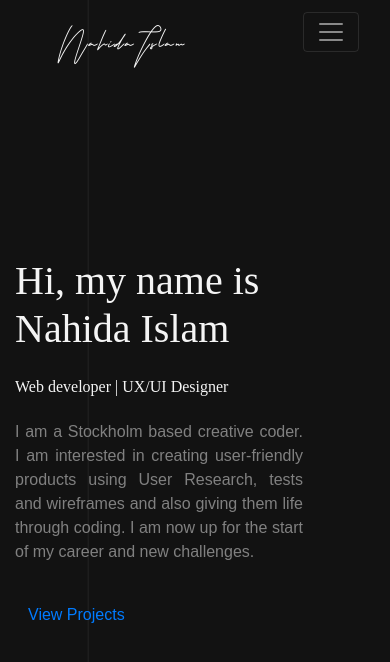
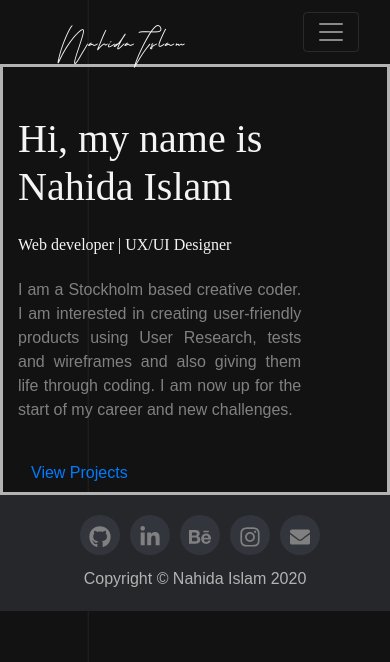
Before and after one commit to nahidaislam/Personal-website, a Gatsby site: page / in a window 390 px wide. Built offline with nearby package versions, Linux system fonts and the light colour scheme; Gatsby itself is replaced by a stand-in of ours; a web font is replaced by a local one.

Commit message:
footer added

```diff
--- a/src/components/About/About.js
+++ b/src/components/About/About.js
@@ -45,7 +45,7 @@ const About = () => {
     const thirdPara = secondPara.nextSibling
     const fourthPara = thirdPara.nextSibling
 
-    tl.from(profile, 1, { y: 1280, ease: Power3.easeOut }, "start").from(
+    tl.from(profile, 1, { ease: Power3.easeOut }, "start").from(
       profile.firstElementChild,
       2,
       { scale: 1.6, ease: Power3.easeOut },
--- a/src/components/Elements/Footer/Footer.css
+++ b/src/components/Elements/Footer/Footer.css
@@ -1,23 +1,50 @@
-.site-logo img {
-  max-width: 350px;
-  max-height: 40px;
+.site-footer {
+  background-color: #26272b;
+  padding: 20px 0 20px;
+  line-height: 24px;
+  color: #737373;
+  visibility: hidden;
 }
 
-footer.footer-area {
-  padding: 5rem 0;
-  /* background: url(../img/footer-bg.png) no-repeat; */
+.site-footer .footer-socials a {
+  width: 40px;
+  height: 40px;
+  line-height: 35px;
+  margin-left: 10px;
+  margin-right: 0;
+  border-radius: 100%;
+  background-color: #33353d;
+}
+.copyright-text {
+  margin: 0;
 }
 
-footer.footer-area .social h5 {
-  font: normal 500 23px/10px var(--pt-serif);
+.footer-socials {
+  padding-left: 0;
+  margin-bottom: 0;
+  list-style: none;
+}
+.footer-socials li {
+  display: inline-block;
+  margin-bottom: 4px;
 }
 
-footer.footer-area .social a > i {
-  font-size: 22px;
-  padding: 2rem;
-  color: var(--border-color);
+.footer-socials a {
+  color: #818a91;
+  font-size: 16px;
+  display: inline-block;
+  line-height: 44px;
+  width: 44px;
+  height: 44px;
+  text-align: center;
+  margin-right: 8px;
+  border-radius: 100%;
+  -webkit-transition: all 0.2s linear;
+  -o-transition: all 0.2s linear;
+  transition: all 0.2s linear;
 }
-
-footer.footer-area .social a:hover > i {
-  color: var(--primary-color);
+@media (max-width: 1180px) {
+  .site-footer {
+    visibility: visible !important;
+  }
 }
--- a/src/components/Elements/Footer/Footer.js
+++ b/src/components/Elements/Footer/Footer.js
@@ -2,41 +2,55 @@
 import "./Footer.css"
 
 import React from "react"
-// import { FaBehance, FaGithub, FaInstagram, FaLinkedinIn } from "react-icons/fa"
+import { Container, Row } from "react-bootstrap"
+import {
+  FaBehance,
+  FaGithub,
+  FaInstagram,
+  FaLinkedinIn,
+  FaEnvelope,
+} from "react-icons/fa"
 
 const Footer = () => {
   return (
-    <div className="footer">
-      <footer class="footer-area">
-        {/* <div class="container">
-          <div class="site-logo text-center py-4">
-            <a href="#">
-              <img src="./images/logo.png" alt="logo" />
-            </a>
+    <footer className="site-footer">
+      <Container>
+        <Row className="justify-content-center">
+          <div>
+            <ul className="footer-socials">
+              <li>
+                <a href="https://github.com/nahidaislam">
+                  <FaGithub className="social-media-fill" size="22px" />
+                </a>
+              </li>
+              <li>
+                <a href="https://www.linkedin.com/in/nahida-islam/">
+                  <FaLinkedinIn className="social-media-fill" size="22px" />
+                </a>
+              </li>
+              <li>
+                <a href="https://www.behance.net/itsnahida ">
+                  <FaBehance className="social-media-fill" size="22px" />
+                </a>
+              </li>
+              <li>
+                <a href="https://www.instagram.com/its.nahida/">
+                  <FaInstagram className="social-media-fill" size="22px" />
+                </a>
+              </li>
+              <li>
+                <a href="mailto:nahida_1994@hotmail.com">
+                  <FaEnvelope className="social-media-fill" size="20px" />
+                </a>
+              </li>
+            </ul>
           </div>
-          <div class="social text-center">
-            <h5 class="text-uppercase">Follow me</h5>
-            <a href="#">
-              <i class="fab fa-facebook"></i>
-            </a>
-            <a href="#">
-              <i class="fab fa-instagram"></i>
-            </a>
-            <a href="#">
-              <i class="fab fa-youtube"></i>
-            </a>
-            <a href="#">
-              <i class="fab fa-twitter"></i>
-            </a>
-          </div>
-          <div class="copyrights text-center">
-            <p class="para">
-              Copyright ©2020 All rights reserved | Nahida Islam
-            </p>
-          </div>
-        </div> */}
-      </footer>
-    </div>
+        </Row>
+        <Row className="justify-content-center pt-2">
+          <p className="copyright-text">Copyright &copy; Nahida Islam 2020</p>
+        </Row>
+      </Container>
+    </footer>
   )
 }
 
--- a/src/components/Home/Home.css
+++ b/src/components/Home/Home.css
@@ -2,6 +2,7 @@
   visibility: hidden;
   width: 100%;
   height: auto;
+  border-style: solid;
 }
 .intro {
   position: absolute;
@@ -37,38 +38,12 @@
   height: auto;
 }
 
-.ring,
-.illustration {
-  position: absolute;
-  z-index: 2;
-}
-
-.ring {
-  opacity: 0.7;
-}
-
 .illustration {
   filter: saturate(1.2);
 }
 .illustration p {
   font-size: 10px;
   color: var(--inactive-color);
-}
-
-.ringOne img {
-  animation: rotateFirstRing 2s linear infinite;
-}
-
-.ringTwo img {
-  animation: rotateFirstRing 8s linear infinite;
-}
-@keyframes rotateFirstRing {
-  from {
-    transform: rotate(0deg);
-  }
-  to {
-    transform: rotate(360deg);
-  }
 }
 
 @media (max-width: 990px) {
--- a/src/components/Home/Home.js
+++ b/src/components/Home/Home.js
@@ -52,8 +52,8 @@ const Home = () => {
 
   return (
     <section className="home" ref={el => (home = el)}>
-      <Container className="intro">
-        <Row md={12}>
+      <Container>
+        <Row md={12} className="">
           <Col md={8} ref={el => (content = el)} className="pt-5">
             <div className="welcome">
               <h1>Hi, my name is Nahida Islam</h1>
@@ -82,12 +82,6 @@ const Home = () => {
                   Illustration by Miryam Sophie Ahlström
                 </p>
               </div>
-              <div className="ringOne ring">
-                <img src={ring} alt="ring" />
-              </div>
-              <div className="ringTwo ring">
-                <img src={ring} alt="ring" />
-              </div>
             </div>
           </Col>
         </Row>
--- a/src/components/layout.js
+++ b/src/components/layout.js
@@ -19,8 +19,8 @@ const Layout = ({ children }) => {
         <Socials />
         <main>{children}</main>
         <Contact />
+        <Footer />
       </div>
-      {/* <Footer /> */}
     </>
   )
 }
```
